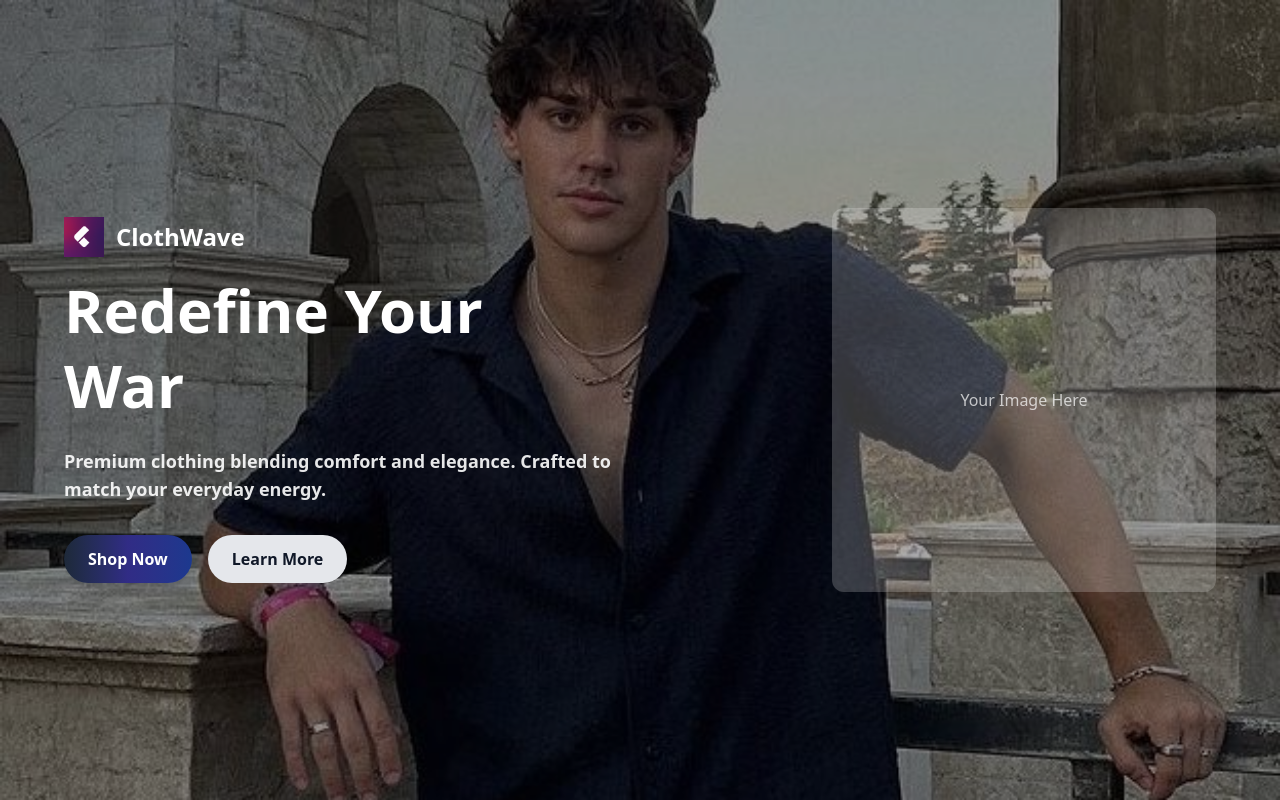
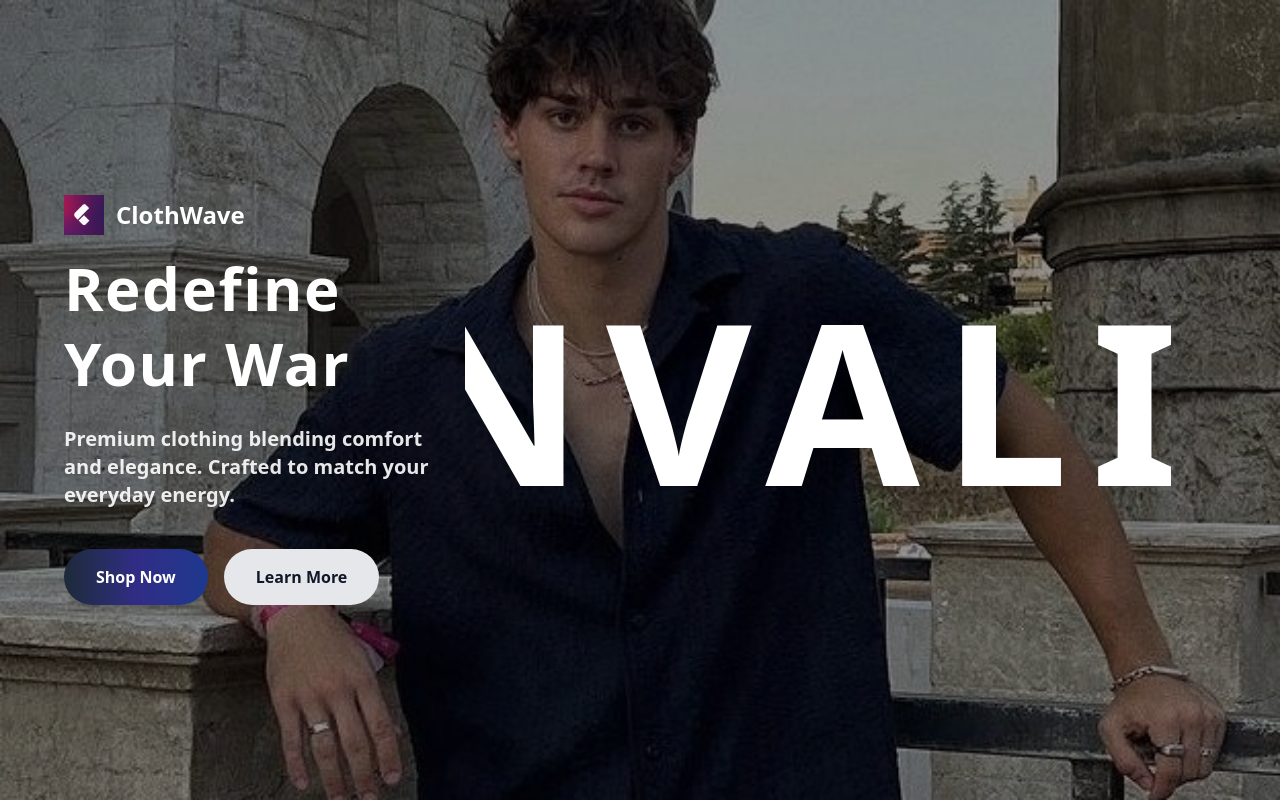
Before and after one commit to CodeX-266/Invalid, a Next.js app: page / in a window 1280 px wide. Built offline with nearby package versions, Linux system fonts and the light colour scheme.

Commit message:
left side banner

```diff
--- a/package.json
+++ b/package.json
@@ -18,7 +18,10 @@
     "react-dom": "19.1.0",
     "react-scroll-parallax": "^3.4.5",
     "react-simple-typewriter": "^5.0.1",
-    "three": "^0.180.0"
+    "react-tsparticles": "^2.12.2",
+    "three": "^0.180.0",
+    "tsparticles": "^3.9.1",
+    "tsparticles-slim": "^2.12.0"
   },
   "devDependencies": {
     "@eslint/eslintrc": "^3",
--- a/src/app/globals.css
+++ b/src/app/globals.css
@@ -10,3 +10,18 @@
 .delay-5s {
   animation-delay: 5s;
 }
+@keyframes blob {
+  0% {
+    border-radius: 40% 60% 60% 40% / 40% 40% 60% 60%;
+  }
+  50% {
+    border-radius: 70% 30% 50% 50% / 30% 70% 30% 70%;
+  }
+  100% {
+    border-radius: 40% 60% 60% 40% / 40% 40% 60% 60%;
+  }
+}
+
+.animate-blob {
+  animation: blob 12s infinite ease-in-out;
+}
--- a/src/components/Hero.tsx
+++ b/src/components/Hero.tsx
@@ -1,6 +1,6 @@
 "use client";
 
-import { motion } from "framer-motion";
+import { motion, useMotionValue, useTransform } from "framer-motion";
 import { useState, useEffect } from "react";
 import { Typewriter } from "react-simple-typewriter";
 
@@ -12,6 +12,8 @@ const images = [
 
 export default function Hero() {
   const [index, setIndex] = useState(0);
+  const mouseX = useMotionValue(0);
+  const mouseY = useMotionValue(0);
 
   // Slide background images every 10s
   useEffect(() => {
@@ -21,9 +23,25 @@ export default function Hero() {
     return () => clearInterval(interval);
   }, []);
 
+  // Track mouse for text tilt
+  useEffect(() => {
+    const handleMouse = (e: MouseEvent) => {
+      mouseX.set((e.clientX / window.innerWidth - 0.5) * 10);
+      mouseY.set((e.clientY / window.innerHeight - 0.5) * 10);
+    };
+    window.addEventListener("mousemove", handleMouse);
+    return () => window.removeEventListener("mousemove", handleMouse);
+  }, [mouseX, mouseY]);
+
+  const rotateX = useTransform(mouseY, (y) => -y / 2);
+  const rotateY = useTransform(mouseX, (x) => x / 2);
+
+  // Generate small blobs
+  const blobCount = 25;
+  const blobs = Array.from({ length: blobCount });
+
   return (
-    <section className="relative w-full h-screen flex items-center px-6 md:px-16 overflow-hidden">
-
+    <section className="relative w-full h-screen flex flex-col md:flex-row items-center px-6 md:px-16 overflow-hidden">
       {/* Sliding Background */}
       <motion.div
         key={index}
@@ -40,7 +58,6 @@ export default function Hero() {
 
       {/* Content */}
       <div className="relative z-10 flex flex-col md:flex-row items-center justify-between w-full h-full">
-
         {/* Left Side */}
         <div className="max-w-xl space-y-6 text-white">
           {/* Logo */}
@@ -49,8 +66,8 @@ export default function Hero() {
             <span className="text-2xl font-bold">ClothWave</span>
           </div>
 
-          {/* Headline with typing effect */}
-          <h1 className="text-5xl md:text-6xl font-extrabold leading-tight">
+          {/* Headline (slightly smaller for balance) */}
+          <h1 className="text-5xl md:text-6xl font-extrabold leading-tight tracking-wide">
             Redefine Your{" "}
             <span className="text-white">
               <Typewriter
@@ -66,31 +83,66 @@ export default function Hero() {
           </h1>
 
           {/* Subtext */}
-          <p className="text-lg font-semibold text-white/90">
-            Premium clothing blending comfort and elegance. Crafted to match your everyday energy.
+          <p className="text-lg md:text-xl font-semibold text-white/90 max-w-lg">
+            Premium clothing blending comfort and elegance. Crafted to match
+            your everyday energy.
           </p>
 
           {/* CTA Buttons */}
-          <div className="flex space-x-4 pt-2">
+          <div className="flex space-x-4 pt-4">
             <motion.button
               whileHover={{ scale: 1.05 }}
-              className="px-6 py-3 rounded-full bg-gradient-to-r from-gray-800 via-indigo-900 to-blue-900 text-white font-semibold shadow-md"
+              className="px-8 py-4 rounded-full bg-gradient-to-r from-gray-800 via-indigo-900 to-blue-900 text-white font-semibold shadow-md"
             >
               Shop Now
             </motion.button>
 
             <motion.button
               whileHover={{ scale: 1.05 }}
-              className="px-6 py-3 rounded-full bg-gray-200 text-gray-900 font-semibold hover:bg-gray-300 transition"
+              className="px-8 py-4 rounded-full bg-gray-200 text-gray-900 font-semibold hover:bg-gray-300 transition"
             >
               Learn More
             </motion.button>
           </div>
         </div>
 
-        {/* Right Side Placeholder */}
-        <div className="mt-12 md:mt-0 w-80 md:w-96 h-80 md:h-96 bg-white/20 rounded-xl flex items-center justify-center text-white/70">
-          Your Image Here
+        {/* Right Side: Giant INVALID Banner + Small Blobs */}
+        <div className="mt-12 md:mt-0 w-full h-[700px] relative flex items-center justify-center overflow-hidden">
+          {/* Small animated blobs */}
+          {blobs.map((_, i) => (
+            <motion.div
+              key={i}
+              className="absolute rounded-full blur-xl opacity-30"
+              style={{
+                width: 15 + Math.random() * 25,
+                height: 15 + Math.random() * 25,
+                background: `radial-gradient(circle, rgba(255,255,255,0.1), transparent)`,
+                top: `${Math.random() * 100}%`,
+                left: `${Math.random() * 100}%`,
+              }}
+              animate={{
+                x: [
+                  Math.random() * 50 - 25,
+                  Math.random() * 50 - 25,
+                  Math.random() * 50 - 25,
+                ],
+                y: [
+                  Math.random() * 50 - 25,
+                  Math.random() * 50 - 25,
+                  Math.random() * 50 - 25,
+                ],
+              }}
+              transition={{ repeat: Infinity, duration: 12 + i, ease: "easeInOut" }}
+            />
+          ))}
+
+          {/* INVALID Text */}
+          <motion.h1
+            className="text-[12rem] md:text-[14rem] font-extrabold text-white tracking-widest drop-shadow-2xl z-10 text-center whitespace-nowrap"
+            style={{ rotateX, rotateY }}
+          >
+            INVALID
+          </motion.h1>
         </div>
       </div>
     </section>
```
Also changed, not shown: 1 other file (tests, documents, lock files or other folders).
